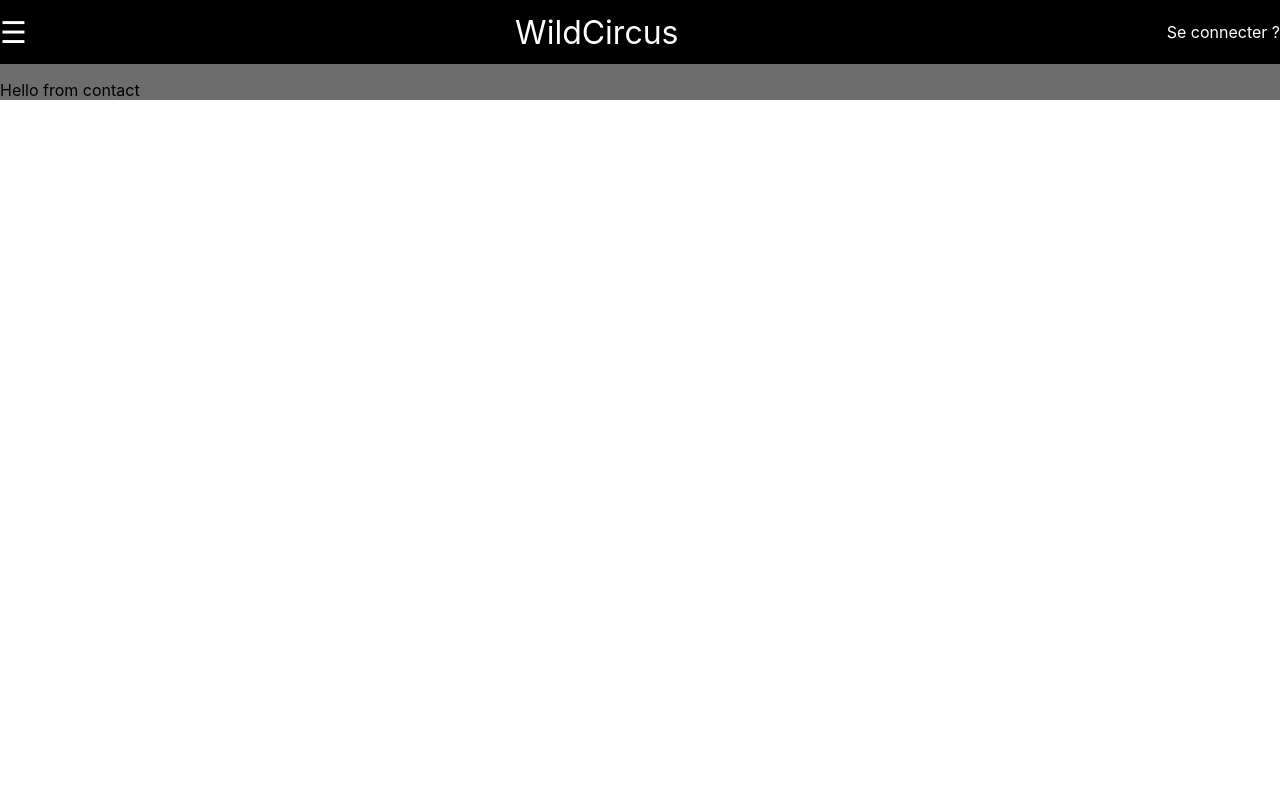
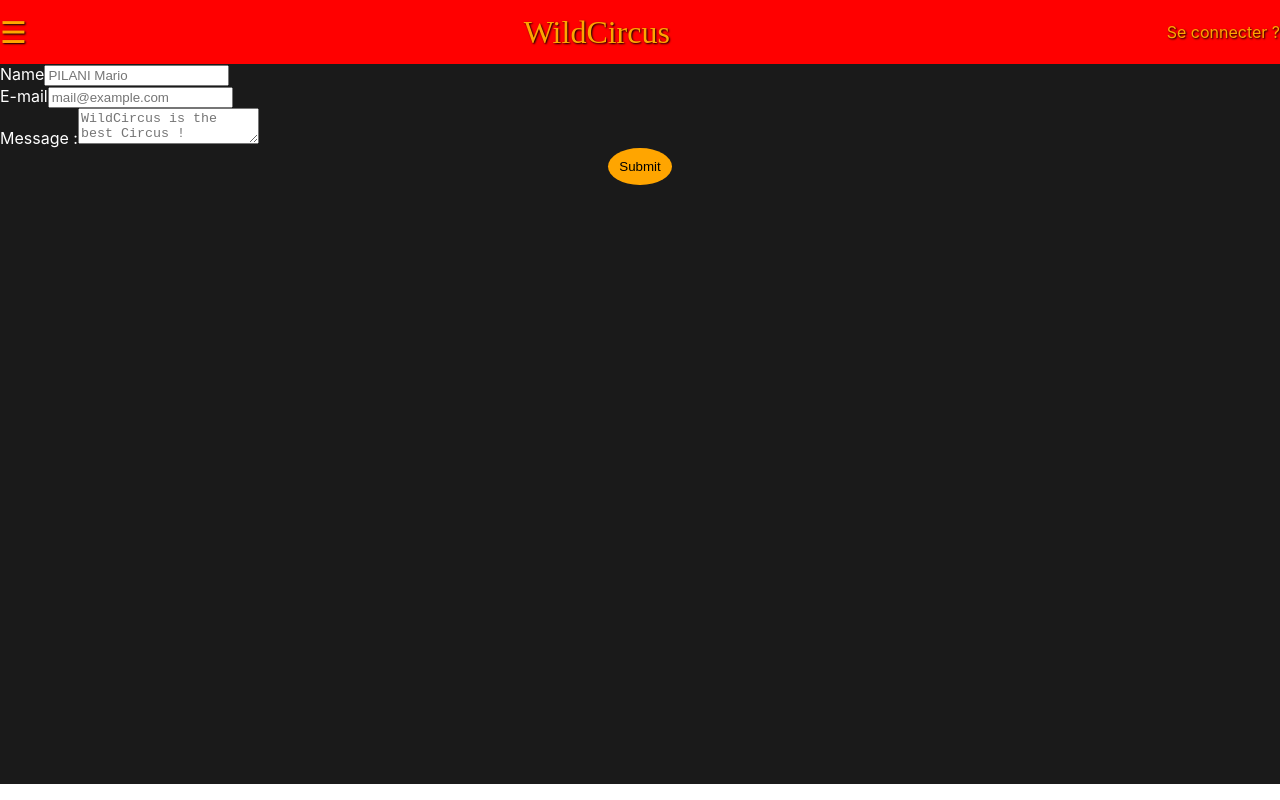
Before and after one commit to TheCats100/WildCircus-front-checkpoint4, a React (Create React App) app: page /contact in a window 1280 px wide. Built offline with nearby package versions, Linux system fonts and the light colour scheme.

Commit message:
more css

```diff
--- a/public/index.html
+++ b/public/index.html
@@ -10,6 +10,7 @@
       content="Web site created using create-react-app"
     />
     <link rel="apple-touch-icon" href="%PUBLIC_URL%/logo192.png" />
+    <link href="https://fonts.googleapis.com/css?family=Amatic+SC" />
     <!--
       manifest.json provides metadata used when your web app is installed on a
       user's mobile device or desktop. See https://developers.google.com/web/fundamentals/web-app-manifest/
--- a/src/App.css
+++ b/src/App.css
@@ -1,5 +1,5 @@
 #root {
-  background-color: #6D6D6D;
+  background-color: #1a1a1a;
 }
 
 .colorText{
--- a/src/components/contact/Contact.jsx
+++ b/src/components/contact/Contact.jsx
@@ -1,9 +1,22 @@
 import React from 'react';
+
+import './contact.css';
 
 function Contact() {
   return (
-    <div>
-      <p>Hello from contact</p>
+    <div className="block">
+      <form className="contactForm">
+        <label for="nom">Name
+          <input type="text" name="nom" id="nom" placeholder="PILANI Mario" required />
+        </label>
+        <label for="mail">E-mail
+              <input type="email" name="mail" id="mail" placeholder="mail@example.com" required />
+        </label>
+        <label for="message">Message :
+          <textarea id="message" name="message" placeholder="WildCircus is the best Circus !" required />
+        </label>
+        <button type="submit" className="contactSubmit" >Submit</button>
+      </form>
     </div>
   )
 };
--- /dev/null
+++ b/src/components/contact/contact.css
@@ -0,0 +1,17 @@
+.contactForm{
+    display: flex;
+    flex-direction: column;
+}
+
+.contactForm label{
+    color:white;
+}
+
+.contactSubmit{
+    align-self: center;
+    background-color: orange;
+    border: none;
+    color: black;
+    padding: 0.7rem;
+    border-radius: 50%;
+}
--- a/src/components/home/Accueil.jsx
+++ b/src/components/home/Accueil.jsx
@@ -13,9 +13,11 @@ function Acceuil() {
   return (
     <>
       <div className="block">
-        <h1 className="introTitle">Story :</h1>
+        <h1 className="introTitle">Story</h1>
         <p className="introPara">At the dawn of the 1980’s, a troupe of performers founded by PILANI Mario took their talent to the streets of Tinqueux, this group would form the core of what would grow into Wild Circus. This crew had an eclectic show, highlighting jugglers, dancers, fire breathers, and musicians who pleased local fans with their act. Little did these early fans and performers know that these embryonic beginnings would lead to something magical, exciting, and revolutionary on a global scale.</p>
-        <Link to="/representations" className="introLink">Next Representations</Link>
+        <div className="introButtonBlock">
+          <Link to="/representations" className="introLink">Next Representations</Link>
+        </div>
       </div>
     </>
   )
--- a/src/components/home/accueil.css
+++ b/src/components/home/accueil.css
@@ -1,22 +1,31 @@
 .introTitle{
-    color: white;
     font-family: 'Amatic SC';
+    margin-left: 0.2rem;
+    color: orange;
 }
 
 .introPara{
     color: white;
     font-family: 'URW Chancery L, cursive';
     margin-bottom: 8rem;
+    margin-left: 0.2rem;
 }
 
 .introLink{
-    color: white;
     text-decoration: none;
-    background-color: black;
     padding: 1.2rem;
+    background-color: orange;
+    border: none;
+    color: black;
+    padding: 0.7rem;
+    border-radius: 50%;
 }
 
 .introLink:visited{
     text-decoration: none;
-    color: white;
+    color: black;
 }
+
+.introButtonBlock{
+    display: flex;
+}
--- a/src/components/home/home.css
+++ b/src/components/home/home.css
@@ -1,14 +1,16 @@
 .burgerMenu {
     font-size:30px;
     cursor:pointer;
-    color: white;
+    color: orange;
+    text-shadow:  1px 1px 2px black;
 }
 
 .navbarConnect{
-    color: white;
+    color: orange;
     text-decoration: none;
+    text-shadow:  1px 1px 2px black;
 }
 
 .userProfil{
-    color: white;
+    color: orange;
 }
--- a/src/components/navbar/navbar.css
+++ b/src/components/navbar/navbar.css
@@ -2,16 +2,18 @@
     display: flex;
     justify-content: space-between;
     align-items: center;
-    background-color: black;
+    background-color: #ff0000;
     height: 8vh;
     position: sticky;
     top: 0;
 }
 
 .titleWild{
-    color:white;
+    color:orange;
     font-size: 2rem;
     text-decoration: none;
+    font-family: 'Amatic SC';
+    text-shadow:  1px 1px 2px black;
 }
 
 #componentsBlock {
@@ -35,13 +37,13 @@
     padding: 8px 8px 8px 32px;
     text-decoration: none;
     font-size: 25px;
-    color: #ffffff;
+    color: orange;
     display: block;
     transition: 0.3s;
 }
 
 .sidenav a:hover {
-    color:#b10808;
+    color:red;
 }
 
 .sidenav .closebtn {
--- a/src/components/representation/Representation.jsx
+++ b/src/components/representation/Representation.jsx
@@ -40,8 +40,8 @@ function Representation({ token, wildpoints, id, dispatch }) {
           return (
             <div className="representationsBlock">
               <p>{representation.localisation}</p>
-              <p>{representation.date_rep}</p>
-              <button type="button" onClick={() => {
+              <p>{representation.date_rep.slice(0,10)}</p>
+              <button type="button" className="buttonBuy" onClick={() => {
                 if (!token) {
                   alert('you need to be connected')
                 }
@@ -72,8 +72,8 @@ function Representation({ token, wildpoints, id, dispatch }) {
             return (
               <div className="colorText">
                 <p>{representation.localisation}</p>
-                <p>{representation.date_rep}</p>
-                <button onClick={() => {
+                <p>{representation.date_rep.slice(0,10)}</p>
+                <button  className="buttonBuy" onClick={() => {
                   Axios.delete(`http://localhost:8000/buy/${id}/representations/${representation.representations_id}`)
                     .catch((err) => console.log(err))
                     .then(() => getMyRepresentations())
--- a/src/components/representation/representations.css
+++ b/src/components/representation/representations.css
@@ -1,3 +1,11 @@
 .representationsBlock{
     color: white;
 }
+
+.buttonBuy{
+    background-color: orange;
+    border: none;
+    color: black;
+    padding: 0.7rem;
+    border-radius: 50%;
+}
```
